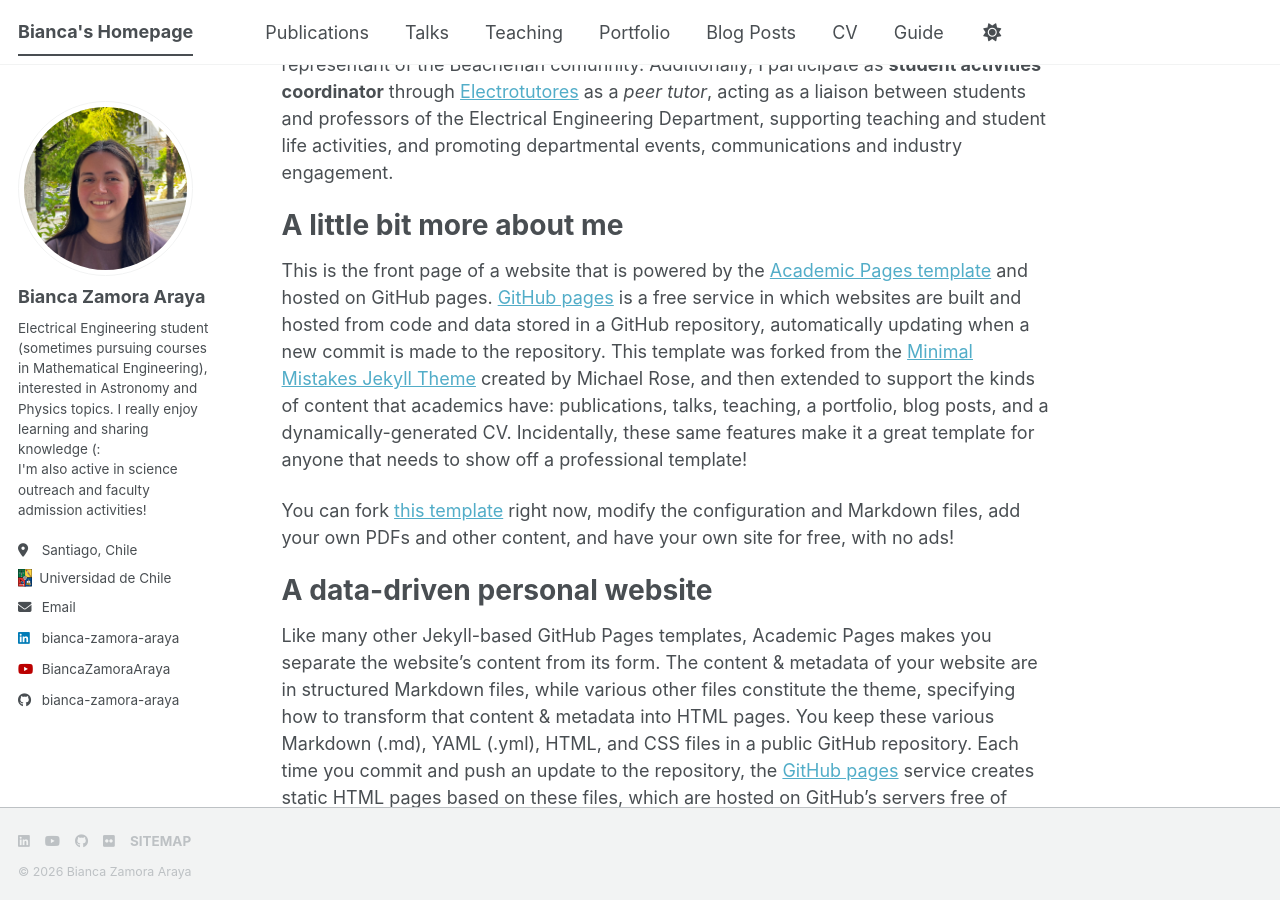
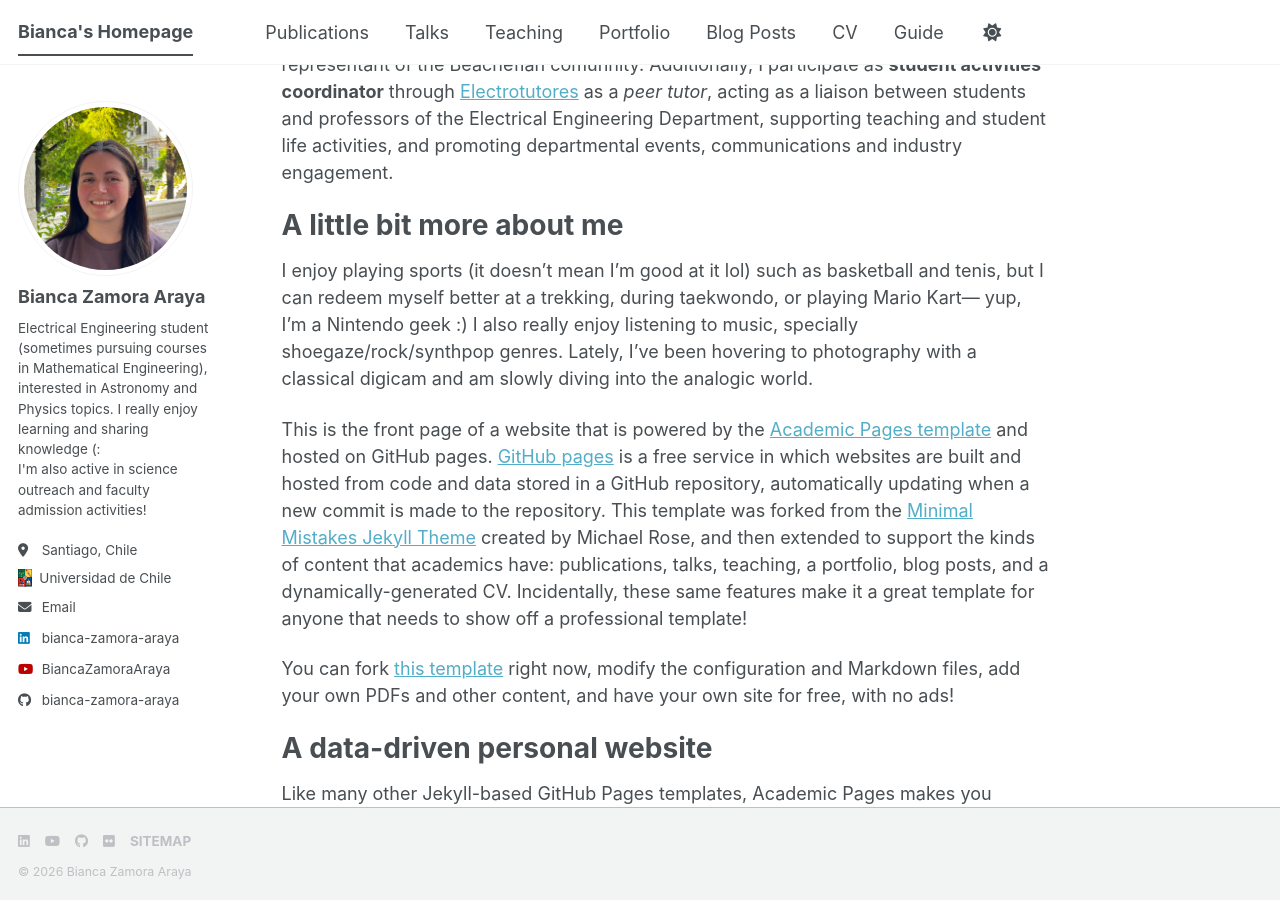
Before and after one commit to Bianca-Zamora-Araya/Bianca-Zamora-Araya.github.io, a Jekyll site: the page built from _pages/about.md, in a window 1280 px wide and 900 px high, scrolled down 814 px. Built offline with Jekyll 4.4.1, drawn with Linux system fonts in a browser that asks for light colours; a style sheet for code colours, icons or effects is not loaded.

Commit message:
Update about.md

```diff
--- a/_pages/about.md
+++ b/_pages/about.md
@@ -13,10 +13,9 @@ I have been actively involved in teaching at FCFM, serving as a **undergraduate
 
 In addition to my student and teaching assistant roles, I have actively participated as a *assistant* to the **school engagement and early education**  [Escuela de Verano](https://www.edv.uchile.cl/#) (EdV) courses, ensuring a good execution of courses, supporting instructors, students, and the EdV teaching team, promoting the programs at vocational fairs and scientific outreach events, through social media videos, and managing inventory of materials. I have also contributed to **faculty outreach** initiatives as a *student ambassador of the Faculty* through [Difusión FCFM](http://instagram.com/ingenieria_ciencias_uchile/?hl=es), engaging in activities to promote engineering and science education within FCFM. I had also been a *campus store assistant* at the **Faculty's merchandising shop** [Tienda Beauchef](https://tiendabeauchef.ing.uchile.cl/), promoting a sense of identity and belonging within the university community and contributing to sales, and logistical organization as a representant of the Beachefian comunnity. Additionally, I participate as **student activities coordinator** through [Electrotutores](https://cl.linkedin.com/company/electrotutores) as a *peer tutor*, acting as a liaison between students and professors of the Electrical Engineering Department, supporting teaching and student life activities, and promoting departmental events, communications and industry engagement.
 
-
-
 A little bit more about me
 ======
+I enjoy playing sports (it doesn't mean I'm good at it lol) such as basketball and tenis, but I can redeem myself better at a trekking, during taekwondo, or playing Mario Kart— yup, I'm a Nintendo geek :) I also really enjoy listening to music, specially shoegaze/rock/synthpop genres. Lately, I've been hovering to photography with a classical digicam and am slowly diving into the analogic world.
 
 
 This is the front page of a website that is powered by the [Academic Pages template](https://github.com/academicpages/academicpages.github.io) and hosted on GitHub pages. [GitHub pages](https://pages.github.com) is a free service in which websites are built and hosted from code and data stored in a GitHub repository, automatically updating when a new commit is made to the repository. This template was forked from the [Minimal Mistakes Jekyll Theme](https://mmistakes.github.io/minimal-mistakes/) created by Michael Rose, and then extended to support the kinds of content that academics have: publications, talks, teaching, a portfolio, blog posts, and a dynamically-generated CV. Incidentally, these same features make it a great template for anyone that needs to show off a professional template!
```
